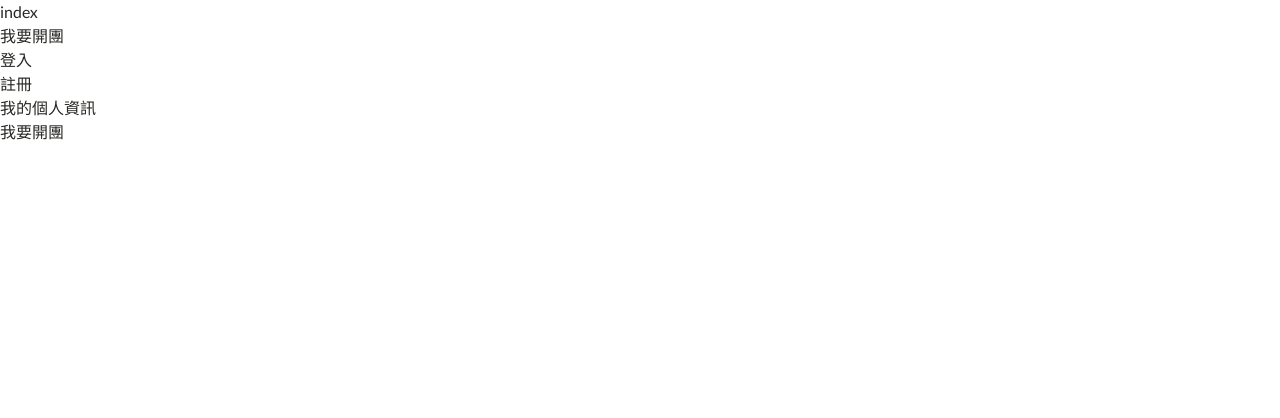
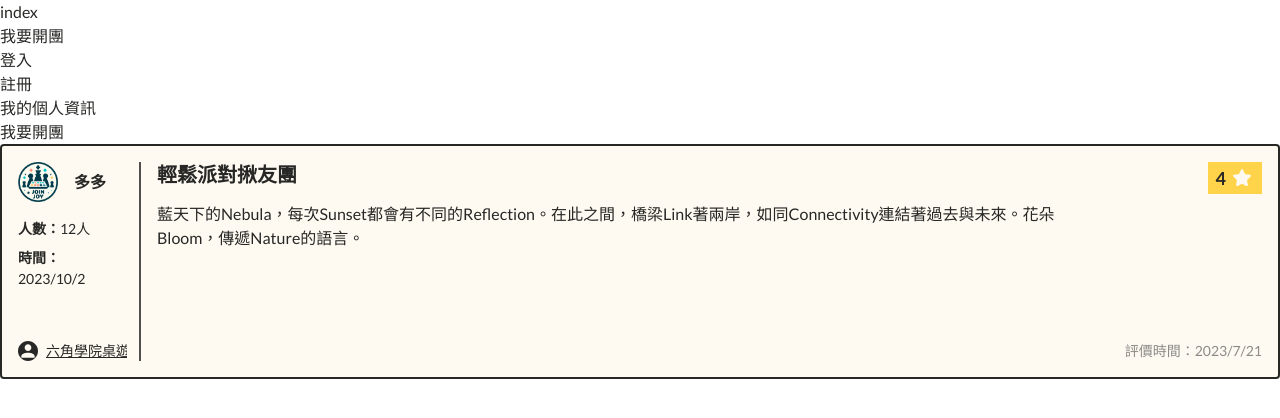
Before and after one commit to star82620/join-joy, a Next.js app: page / in a window 1280 px wide. Shown: the top 418 px of the page. Built offline with nearby package versions, Linux system fonts and the light colour scheme.

Commit message:
feature/ comments component

```diff
--- a/common/components/Comments/CommentCard.tsx
+++ b/common/components/Comments/CommentCard.tsx
@@ -1,5 +1,73 @@
 import React from "react";
+import Image from "next/image";
+import Rating from "./Rating";
+import Link from "../GeneralLink";
 
 export default function CommentCard() {
-  return <div>CommentCard</div>;
+  const UserInfo = () => {
+    return (
+      <div className="flex justify-start items-center gap-4">
+        <div className="relative w-10 h-10 rounded-full">
+          <Image
+            src="/images/logo.jpg"
+            alt="user-photo"
+            fill
+            sizes="100%"
+            className="object-contain"
+          />
+        </div>
+        <span className="font-semibold">多多</span>
+      </div>
+    );
+  };
+
+  return (
+    <section className="flex justify-between gap-x-3 gap-y-4 border-2 rounded bg-yellow-tint p-4 md:p-3 md:flex-col">
+      <div className="flex flex-col md:order-3 md:flex-row md:flex-wrap md:justify-between md:items-end w-[126px] overflow-scroll">
+        <div className="md:hidden">
+          <UserInfo />
+        </div>
+        <div className="grow text-sm mt-4 md:mt-6 md:px-3 md:py-2 md:border md:border-gray-300 md:w-full">
+          <p>
+            <span className="font-semibold">人數：</span>12人
+          </p>
+          <p className="mt-2">
+            <span className="font-semibold">時間：</span>2023/10/2
+          </p>
+        </div>
+        <div className="whitespace-nowrap mt-12 md:mt-6">
+          <div className="relative w-5 h-5 inline-block align-middle">
+            <Image
+              src="/images/icon-header-user.svg"
+              alt="icon-location-dark"
+              fill
+              sizes="100%"
+              className="object-contain"
+            />
+          </div>
+          <span className="align-middle ml-2 md:ml-1 text-sm font-medium leading-[1.4]">
+            <Link href="/">六角學院桌遊店（想要另開視窗）</Link>
+          </span>
+        </div>
+        <p className="hidden md:block text-sm text-gray-400 whitespace-nowrap">
+          評價時間：2023/7/21
+        </p>
+      </div>
+      <article className="border-l-2 border-gray-700 pl-4 md:border-0 md:pl-0 md:order-2">
+        <h4>輕鬆派對揪友團</h4>
+        <p className="mt-4 md:mt-2">
+          藍天下的Nebula，每次Sunset都會有不同的Reflection。在此之間，橋梁Link著兩岸，如同Connectivity連結著過去與未來。花朵Bloom，傳遞Nature的語言。
+        </p>
+      </article>
+      <div className="flex flex-col justify-between items-end md:order-1 md:flex-row">
+        <div className="hidden md:block">
+          <UserInfo />
+        </div>
+        <Rating score={4} />
+        <p className="text-sm text-gray-400 whitespace-nowrap md:hidden">
+          評價時間：2023/7/21
+        </p>
+      </div>
+    </section>
+  );
 }
--- a/pages/index.tsx
+++ b/pages/index.tsx
@@ -1,6 +1,7 @@
 import Image from "next/image";
 import { Inter } from "next/font/google";
 import Link from "next/link";
+import CommentCard from "@/common/components/Comments/CommentCard";
 
 const inter = Inter({ subsets: ["latin"] });
 
@@ -25,6 +26,7 @@ export default function Home() {
           <Link href="/create-group">我要開團</Link>
         </li>
       </ul>
+      <CommentCard />
     </>
   );
 }
```
